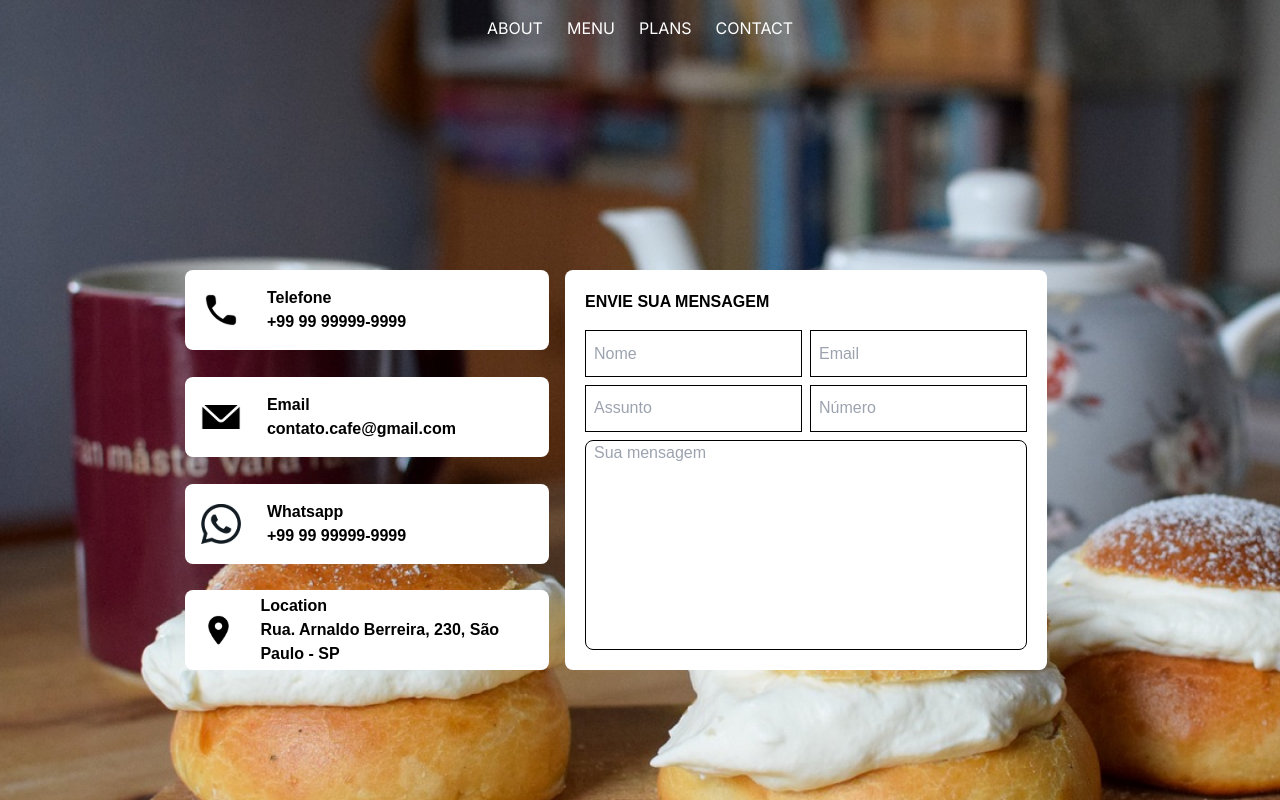
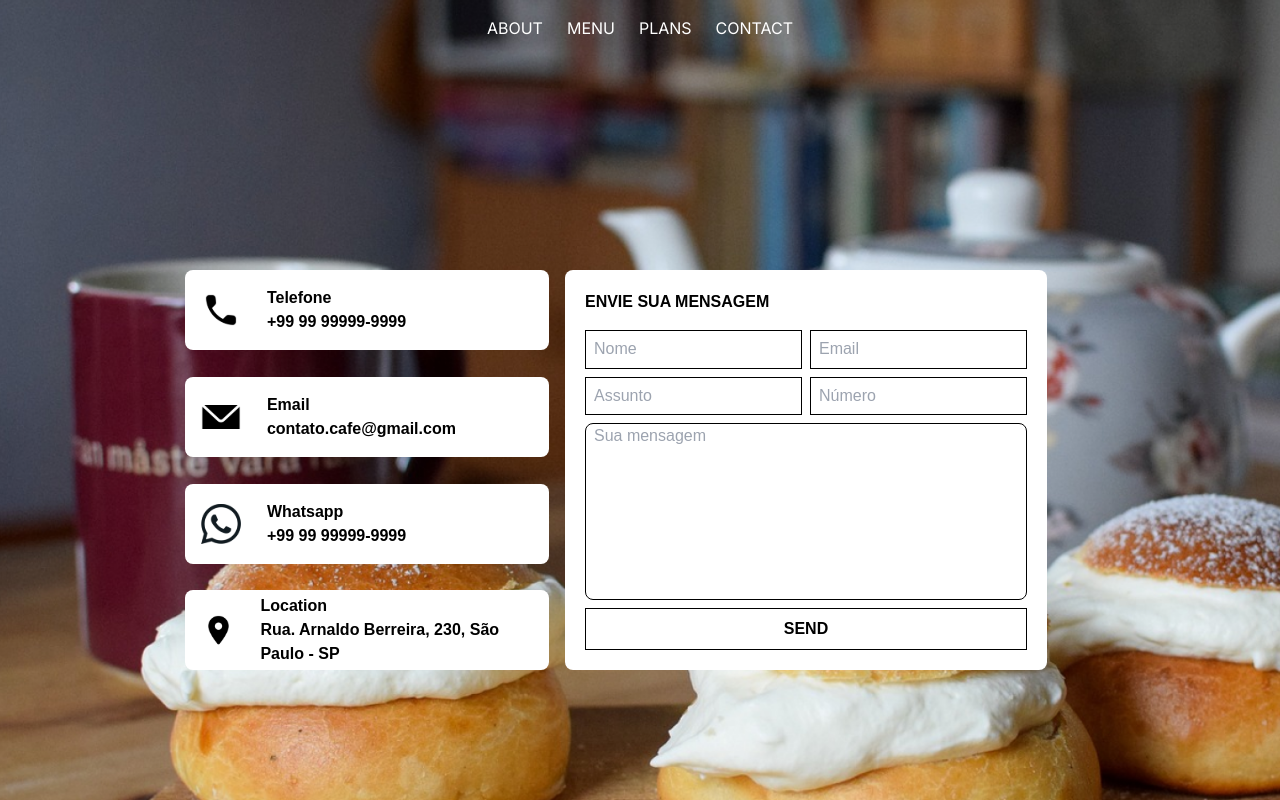
Before and after one commit to alisonnRB/Work-Coffee, a Next.js app: page /contact in a window 1280 px wide. Built offline with nearby package versions, Linux system fonts and the light colour scheme.

Commit message:
contact page as created

```diff
--- a/src/app/contact/page.jsx
+++ b/src/app/contact/page.jsx
@@ -6,7 +6,11 @@ import email from "@/assets/Email.svg";
 import wpp from "@/assets/whatsapp.svg";
 import location from "@/assets/Location.svg";
 
+import Form from "@/components/ContatcPageComponents/form";
+
 export default function ContactPage() {
+
+
     return (
         <main className="flex flex-col mb-[30%] portrait:mb-[80%]">
             <Capa />
@@ -23,16 +27,7 @@ export default function ContactPage() {
                 <div className="bg-white p-5 rounded-lg flex flex-col gap-4 portrait:w-[40vh] portrait:min-h-[80%]">
                     <h1 className="font-bold">ENVIE SUA MENSAGEM</h1>
 
-                    <form action="" className="grid grid-cols-2 grid-rows-6 gap-x-2 gap-y-2  h-full">
-
-                        <input type="text" placeholder="Nome" className="border-solid border-[.1rem] border-black pl-2"/>
-                        <input type="text" placeholder="Email" className="border-solid border-[.1rem] border-black pl-2"/>
-                        <input type="text" placeholder="Assunto" className="border-solid border-[.1rem] border-black pl-2"/>
-                        <input type="text" placeholder="Número" className="border-solid border-[.1rem] border-black pl-2"/>
-
-                        <textarea name="" id="" placeholder="Sua mensagem" className="col-span-2 row-span-4 border-solid border-[.1rem] border-black pl-2 rounded-lg"></textarea>
-
-                    </form>
+                    <Form />
 
                 </div>
 
--- /dev/null
+++ b/src/components/ContatcPageComponents/form/index.jsx
@@ -0,0 +1,31 @@
+"use client";
+
+export default function Form() {
+
+    function sendEmail(e) {
+        e.preventDefault();
+
+        const name = e.target.name.value;
+        const email = e.target.email.value;
+        const number = e.target.number.value;
+        const about = e.target.about.value;
+        const message = e.target.message.value;
+
+        if (name && email && number && about && message) {
+            var link = `mailto:${email}?cc=contato.cafe@gmail.com&subject=${encodeURIComponent(about + ' - ' + name)}&body=${encodeURIComponent(message + "\n\nContato: " + number)}`;
+
+            window.location.href = link;
+        }
+    }
+
+    return (
+        <form onSubmit={sendEmail} className="grid grid-cols-2 grid-rows-6 gap-x-2 gap-y-2  h-full">
+            <input type="text" placeholder="Nome" name="name" className="border-solid border-[.1rem] border-black pl-2" />
+            <input type="email" placeholder="Email" name="email" className="border-solid border-[.1rem] border-black pl-2" />
+            <input type="text" placeholder="Assunto" name="about" className="border-solid border-[.1rem] border-black pl-2" />
+            <input type="text" placeholder="Número" name="number" className="border-solid border-[.1rem] border-black pl-2" />
+            <textarea name="message" placeholder="Sua mensagem" className="col-span-2 row-span-4 border-solid border-[.1rem] border-black pl-2 rounded-lg"></textarea>
+            <button type="submit" className="font-bold p-2 w-full col-span-2 bg-transparent border-solid border-[.1rem] border-black">SEND</button>
+        </form>
+    );
+}
```
